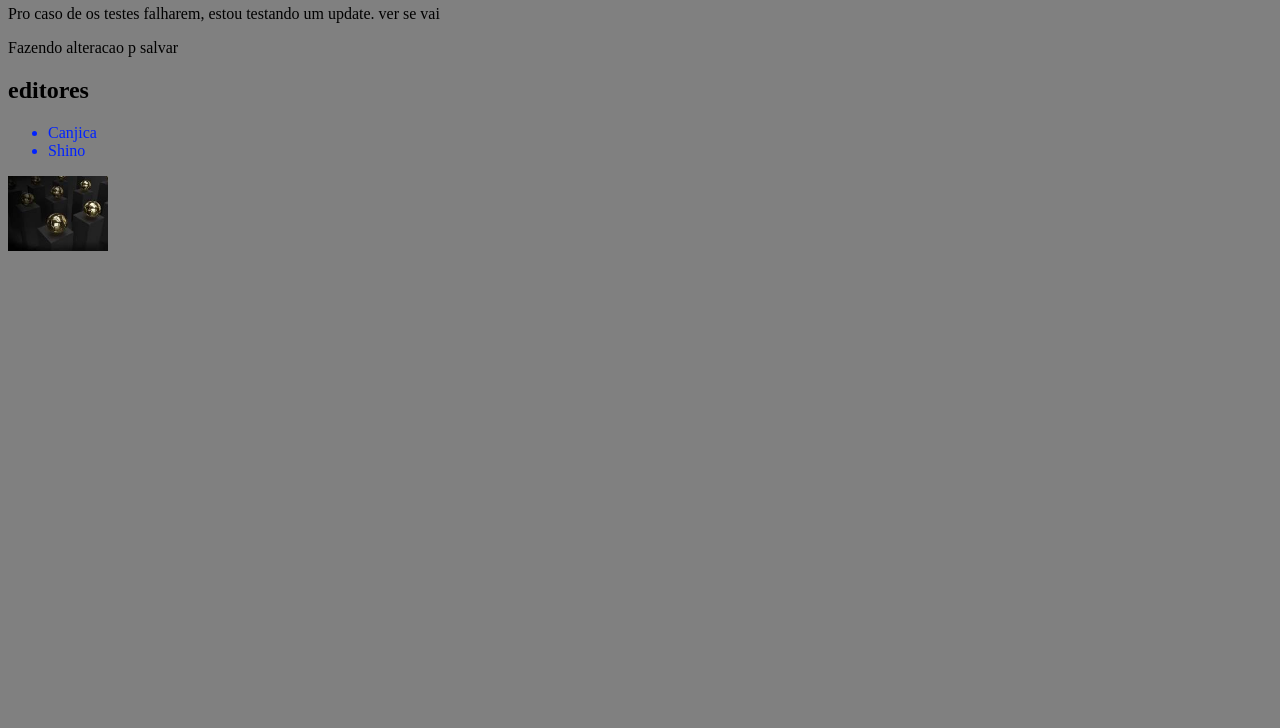
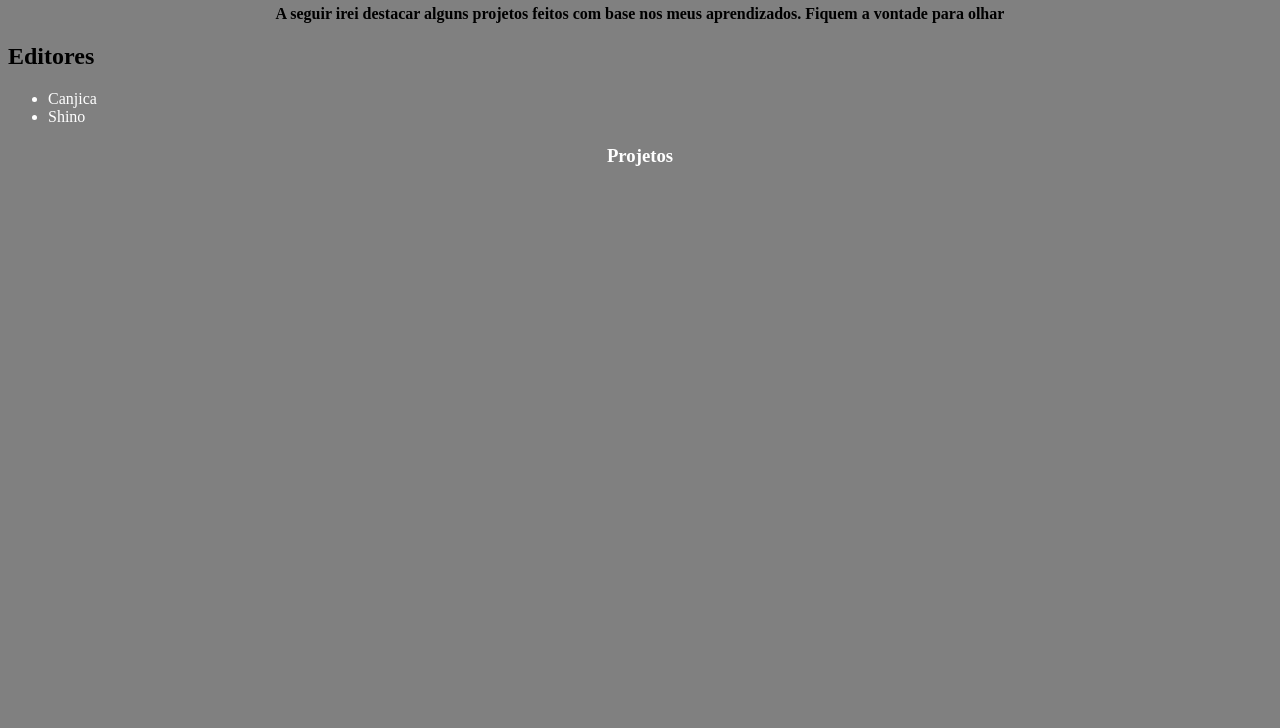
Before and after one commit to LinikerLopes/Developer, a plain HTML site: page index.html in a window 1280 px wide. Shown: the part 72-800 px from the top of the page. Drawn offline with Linux system fonts and the light colour scheme.

Commit message:
Atualizações Parte 2

```diff
--- a/index.html
+++ b/index.html
@@ -6,20 +6,18 @@
     <link rel="stylesheet" href=style.css type="text/css">
 </head>
 <body>
-    <h1>Mudando o texto</h1>
-<p>Pro caso de os testes falharem, estou testando um update. ver se vai</p>
+    <h1>Meus Projetos</h1>
+<p class="bse">A seguir irei destacar alguns projetos feitos com base nos meus aprendizados. Fiquem a vontade para olhar</p>
 <div>
-    <p>Fazendo alteracao p salvar</p>
-
-    <h2>editores</h2>
+    <h2>Editores</h2>
 
     <ul>
-        <li>Canjica</li>
-        <li>Shino</li>
+        <li><a class="canjics" href="https://github.com/Canjica">Canjica</a></li>
+        <li><a class="canjics" href="https://github.com/AbrahimPatrick">Shino</a></li>
 </div>
 
-<div>
-    <img src="/project.jpg" alt="None" width="100px">
+<div class="comecou">
+    <h3>Projetos</h3>
 </div>
 </body>
 </html>
--- a/style.css
+++ b/style.css
@@ -1,5 +1,5 @@
 li {
-  color: rgb(0, 34, 255);
+  color: rgb(255, 255, 255);
 }
 
 h1{
@@ -12,3 +12,19 @@ h1{
 body{
   background-color: gray;
 }
+
+p.bse{
+  text-align: center;
+  font-weight: bold;
+}
+
+div.comecou{
+  text-align: center;
+  color: white;
+}
+
+a.canjics{
+  color: white;
+  text-decoration: none;
+
+}
```
